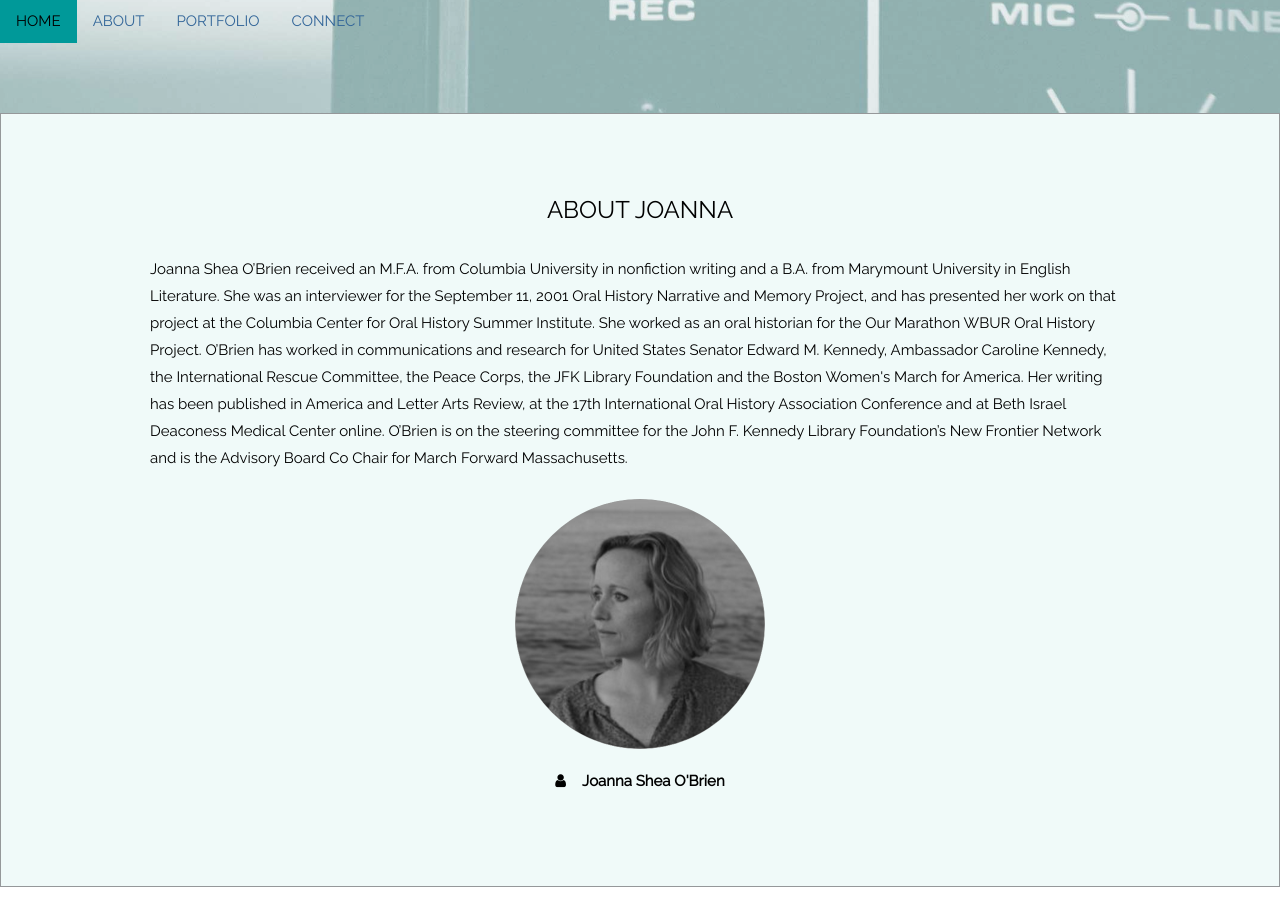
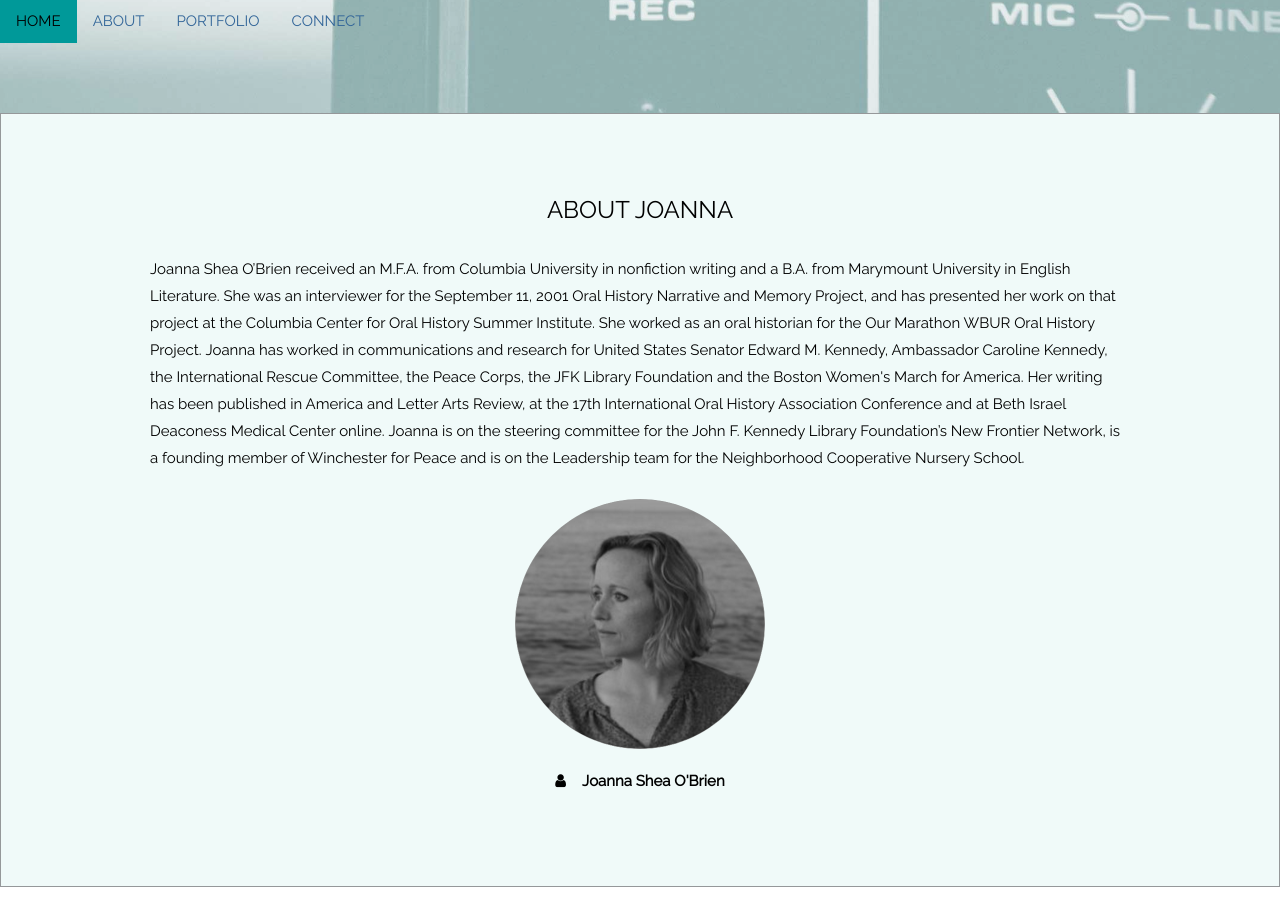
Before and after one commit to joannas7/joannas7.github.io, a Jekyll site: the page built from index.html, in a window 1280 px wide and 900 px high, scrolled down 787 px. Built offline with Jekyll 4.4.1, drawn with Linux system fonts in a browser that asks for light colours; nearby versions of some CDN libraries.

Commit message:
Updated about section language.

```diff
--- a/_includes/about.html
+++ b/_includes/about.html
@@ -9,15 +9,16 @@
         History Narrative and Memory Project, and has presented her work on that
         project at the Columbia Center for Oral History Summer Institute. She
         worked as an oral historian for the Our Marathon WBUR Oral History
-        Project. O’Brien has worked in communications and research for United
+        Project. Joanna has worked in communications and research for United
         States Senator Edward M. Kennedy, Ambassador Caroline Kennedy, the
         International Rescue Committee, the Peace Corps, the JFK Library
         Foundation and the Boston Women's March for America. Her writing has
         been published in America and Letter Arts Review, at the 17th
         International Oral History Association Conference and at Beth Israel
-        Deaconess Medical Center online. O’Brien is on the steering committee
-        for the John F. Kennedy Library Foundation’s New Frontier Network and is
-        the Advisory Board Co Chair for March Forward Massachusetts.
+        Deaconess Medical Center online. Joanna is on the steering committee for
+        the John F. Kennedy Library Foundation’s New Frontier Network, is a
+        founding member of Winchester for Peace and is on the Leadership team
+        for the Neighborhood Cooperative Nursery School.
       </p>
 
       <div class="center padding-large">
```
